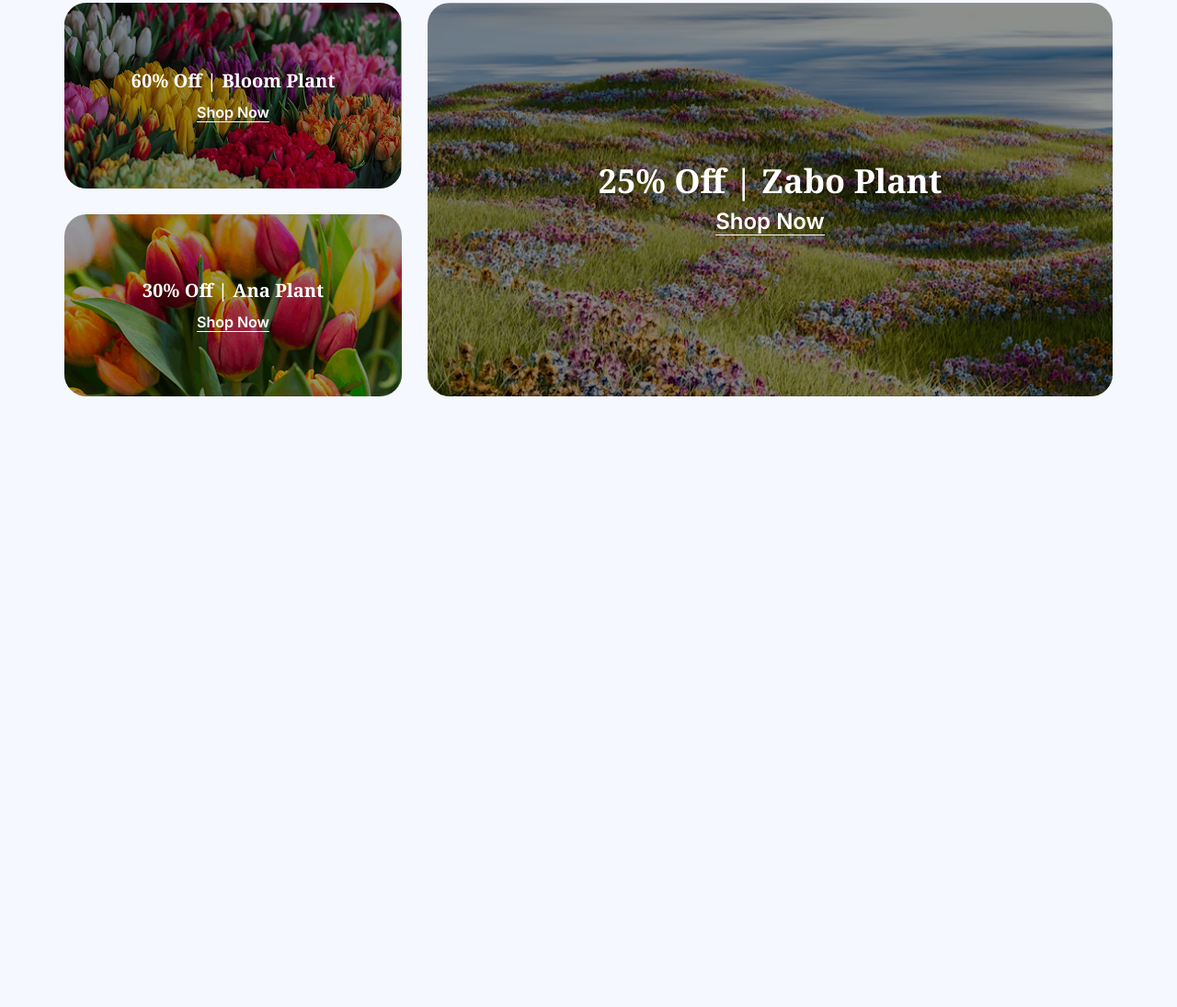
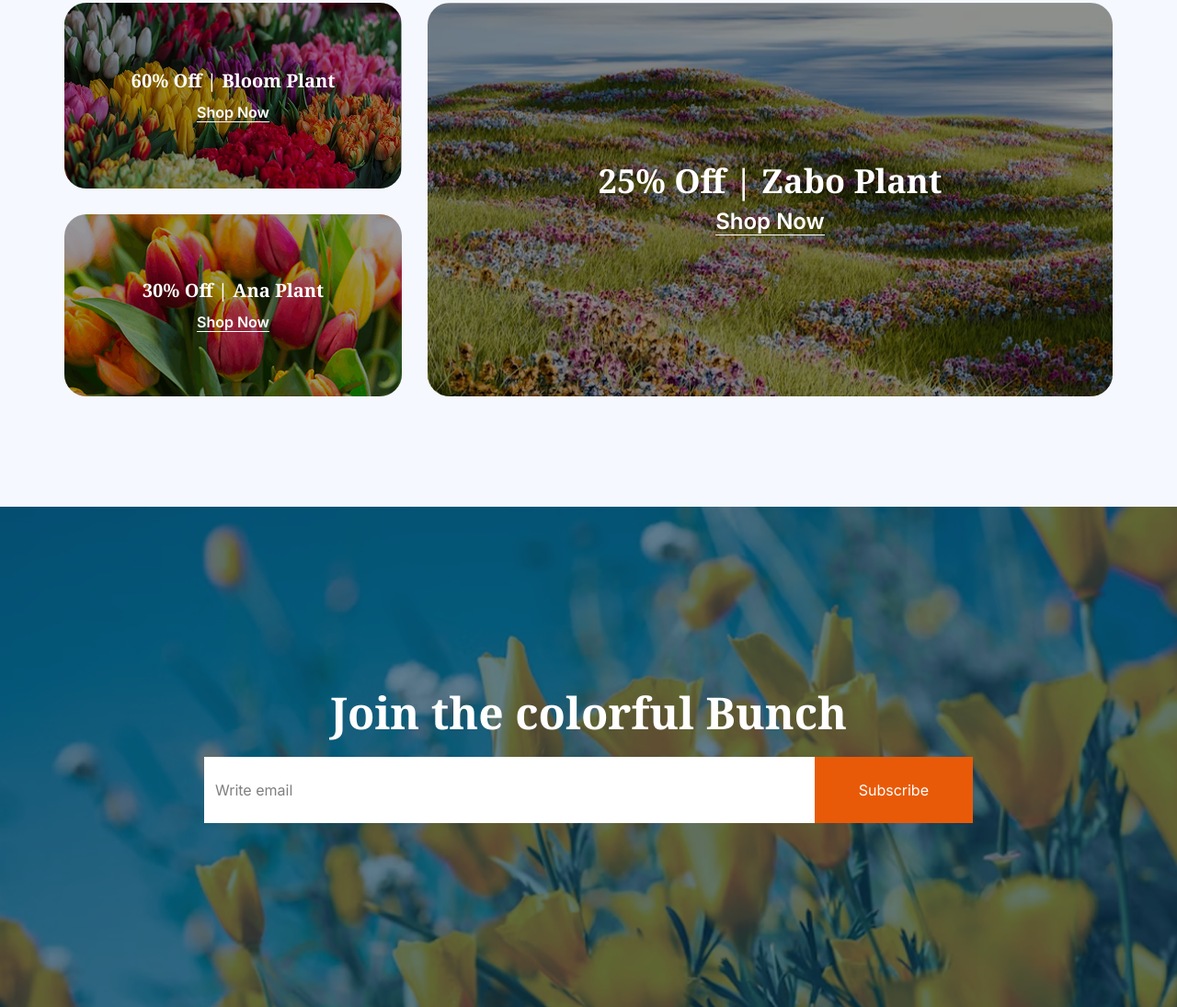
Before and after one commit to sayhellomar/flower-market, a plain HTML site: page index.html in a window 1280 px wide. Shown: the part 3218-4313 px from the top of the page at 92% size. Before the commit the page ends 3649 px from the top, so only its background shows below. Drawn offline with nearby package versions, Linux system fonts and the light colour scheme.

Commit message:
Added Newsletter section

```diff
--- a/css/style.css
+++ b/css/style.css
@@ -21,7 +21,8 @@ body {
 
 body,
 p,
-input {
+input,
+input::placeholder {
     font-family: var(--primary-font-family);
     font-optical-sizing: auto;
     font-weight: 400;
@@ -95,6 +96,25 @@ header nav ul li a:hover {
     animation: animation-spin 15s linear 0s infinite;
 }
 
+.newsletter-area {
+    background-image: url("../images/news-letter-bg.png");
+    background-repeat: no-repeat;
+    background-size: cover;
+    background-position: center center;
+    position: relative;
+}
+
+.newsletter-area::before {
+    position: absolute;
+    content: '';
+    width: 100%;
+    height: 100%;
+    top: 0;
+    left: 0;
+    z-index: 1;
+    background-color: rgba(7, 51, 79, 0.4);
+}
+
 @keyframes animation-spin {
     to {
         transform: rotate(360deg);
--- a/index.html
+++ b/index.html
@@ -164,8 +164,16 @@
         </section>
 
         <!-- ================= Newsletter ================= -->
-        <section class="newsletter-area">
-
+        <section class="newsletter-area pt-27 pb-15 xl:pt-50 xl:pb-50 mt-11 xl:mt-30">
+            <div class="max-w-[1140px] mx-auto">
+                <div class="relative z-2">
+                    <h2 class="text-2xl xl:text-5xl mb-6 text-center text-white">Join the colorful Bunch</h2>
+                    <form class="px-5 xl:px-38 flex">
+                        <input class="w-full bg-white text-(--text-color) px-3 py-4 placeholder:text-(--text-color) focus-visible:outline-0" type="email" name="email" id="email" placeholder="Write email">
+                        <input class="primary-bgcolor font-semibold py-6 px-8 xl:px-12 text-white cursor-pointer" type="submit" value="Subscribe">
+                    </form>
+                </div>
+            </div>
         </section>
     </main>
 
```
